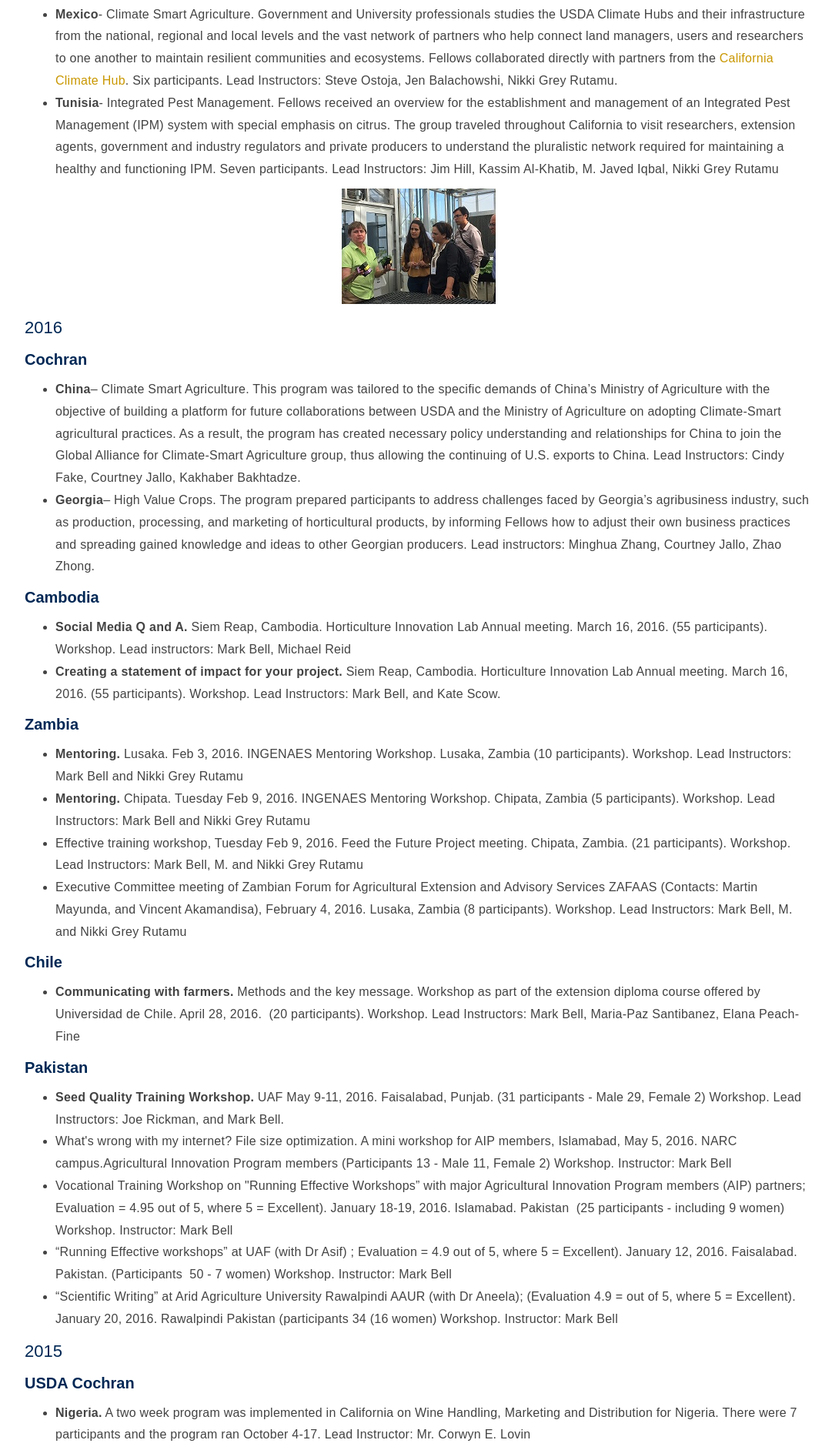
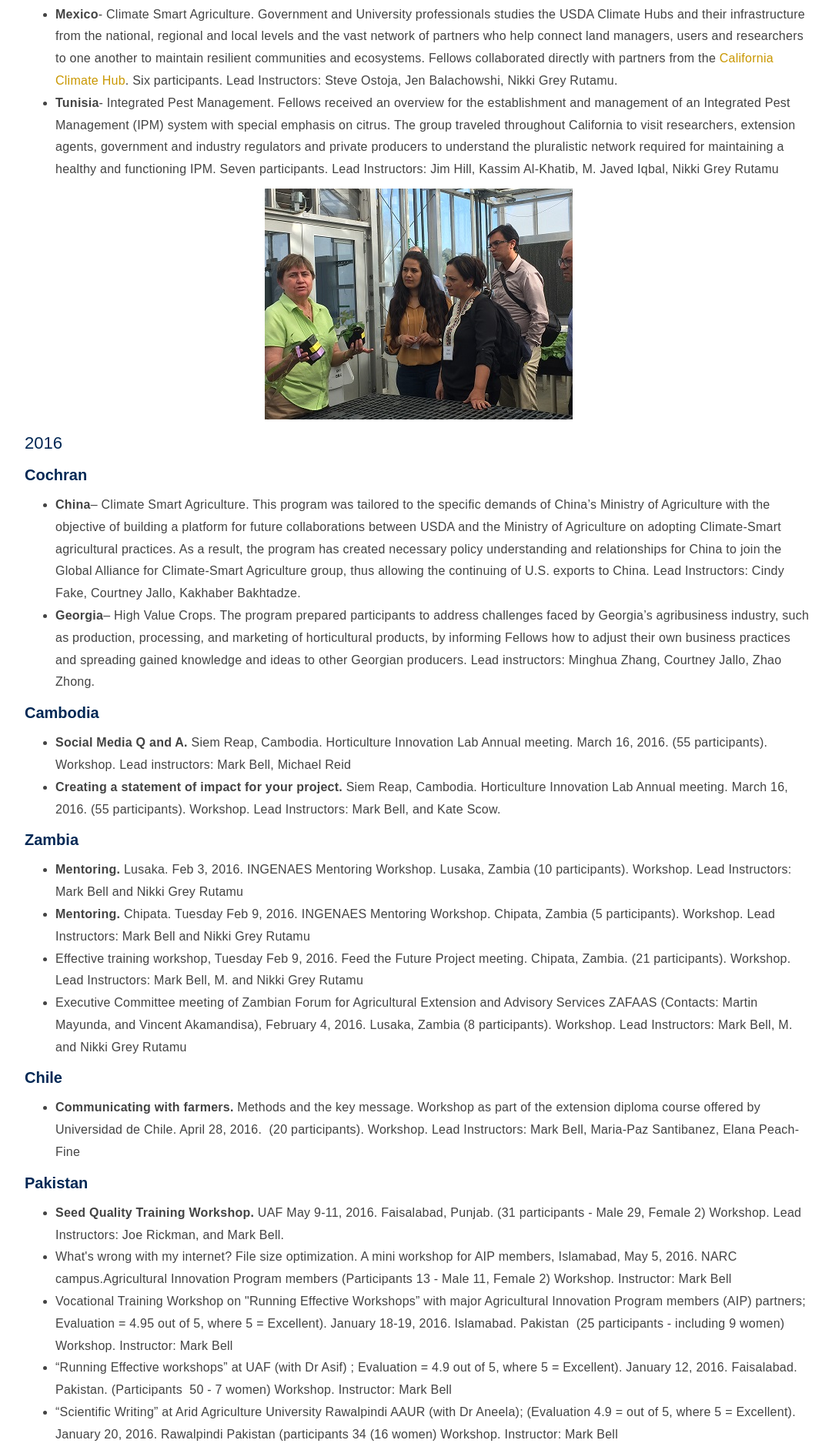
Before and after one commit to ucdavis/ip, a Jekyll site: the page built from training-and-extension/recent-courses.html, in a window 1280 px wide. Shown: the part 582-2466 px from the top of the page at 77% size, without its empty margins (96-1177 px from the left). Built offline with Jekyll 4.4.1, drawn with Linux system fonts in a browser that asks for light colours; nearby versions of some CDN libraries.

Commit message:
make picture bigger

```diff
--- a/training-and-extension/recent-courses.html
+++ b/training-and-extension/recent-courses.html
@@ -19,7 +19,7 @@ title: Training and Workshops
      <li><b>Tunisia</b>- Integrated Pest Management. Fellows received an overview for the establishment and management of an Integrated Pest Management (IPM) system with special emphasis on citrus. The group traveled throughout California to visit researchers, extension agents, government and industry regulators and private producers to understand the pluralistic network required for maintaining a healthy and functioning IPM. Seven participants. Lead Instructors: Jim Hill, Kassim Al-Khatib, M. Javed Iqbal, Nikki Grey Rutamu </li>
     </ul>
 
-    <div class="t-center"><img src="/media/training/Cochran_6882.JPG" alt="Cochran fellows from Tunisia looking at seedlings"></div>
+    <div class="t-center"><img src="/media/training/IMG_6882.jpg" alt="Cochran fellows from Tunisia looking at seedlings"></div>
     <h2>2016</h2>
     <h3>Cochran</h3>
       <ul>
```
Also changed, not shown: media/training/IMG_6882.jpg (added), media/training/IMG_6882@2x.JPG (added).
